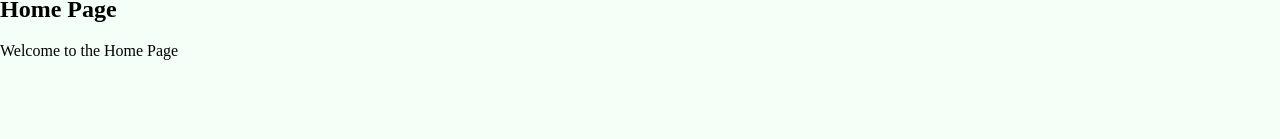
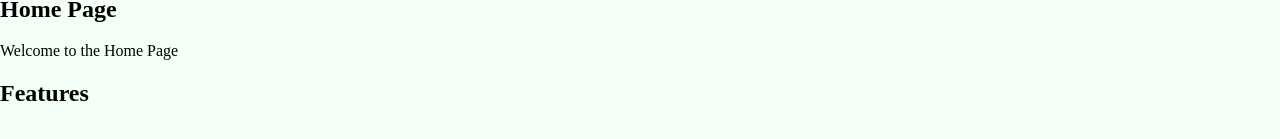
Before and after one commit to RicoMedi/fun-clips, a React (Create React App) app: page / in a window 1280 px wide. Shown: the part 197-336 px from the top of the page. Built offline with nearby package versions, Linux system fonts and the light colour scheme; a web font is replaced by a local one.

Commit message:
Updating content

```diff
--- a/src/home/HomePage.js
+++ b/src/home/HomePage.js
@@ -19,7 +19,9 @@ export const HomePage = () => {
       <h1>Home Page</h1>
       <p>Welcome to the Home Page</p>
      </section>
-
+      <section>
+      <h2>Features</h2>
+        </section>
 
 
 
```
